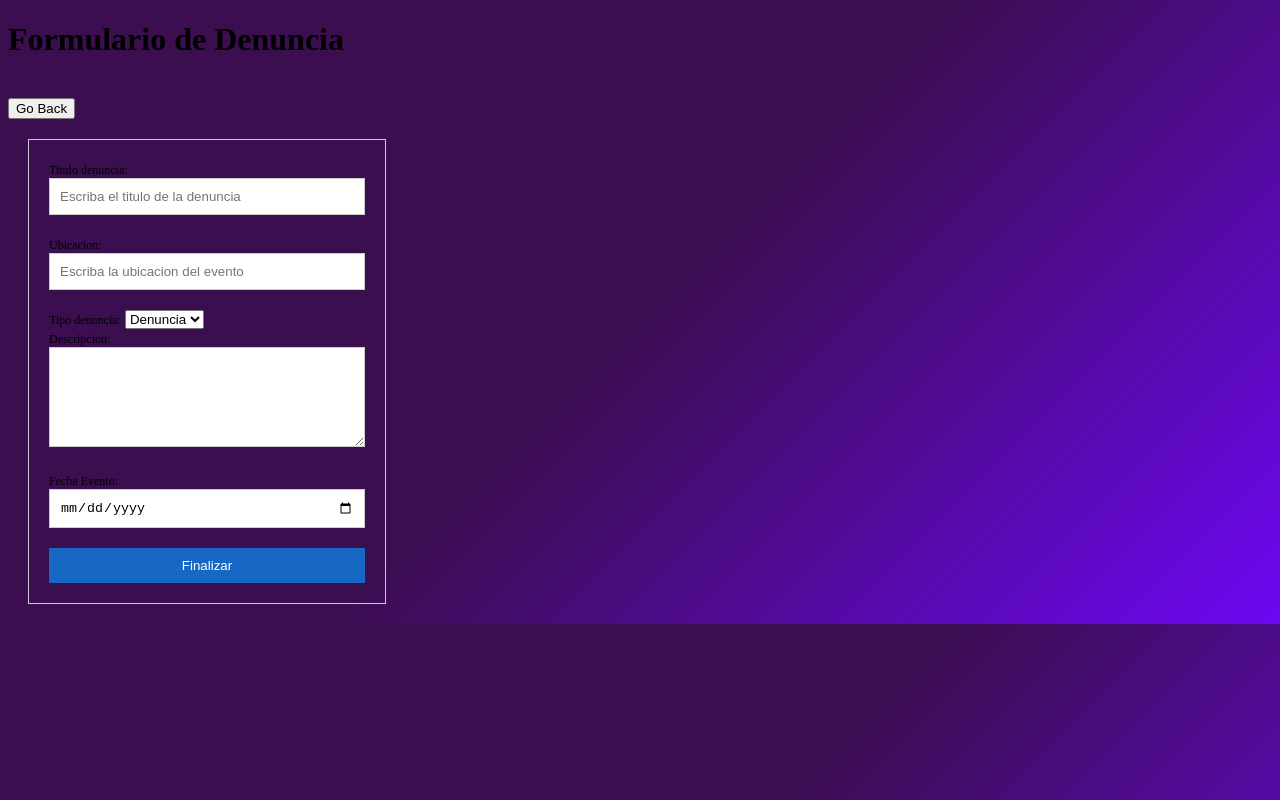
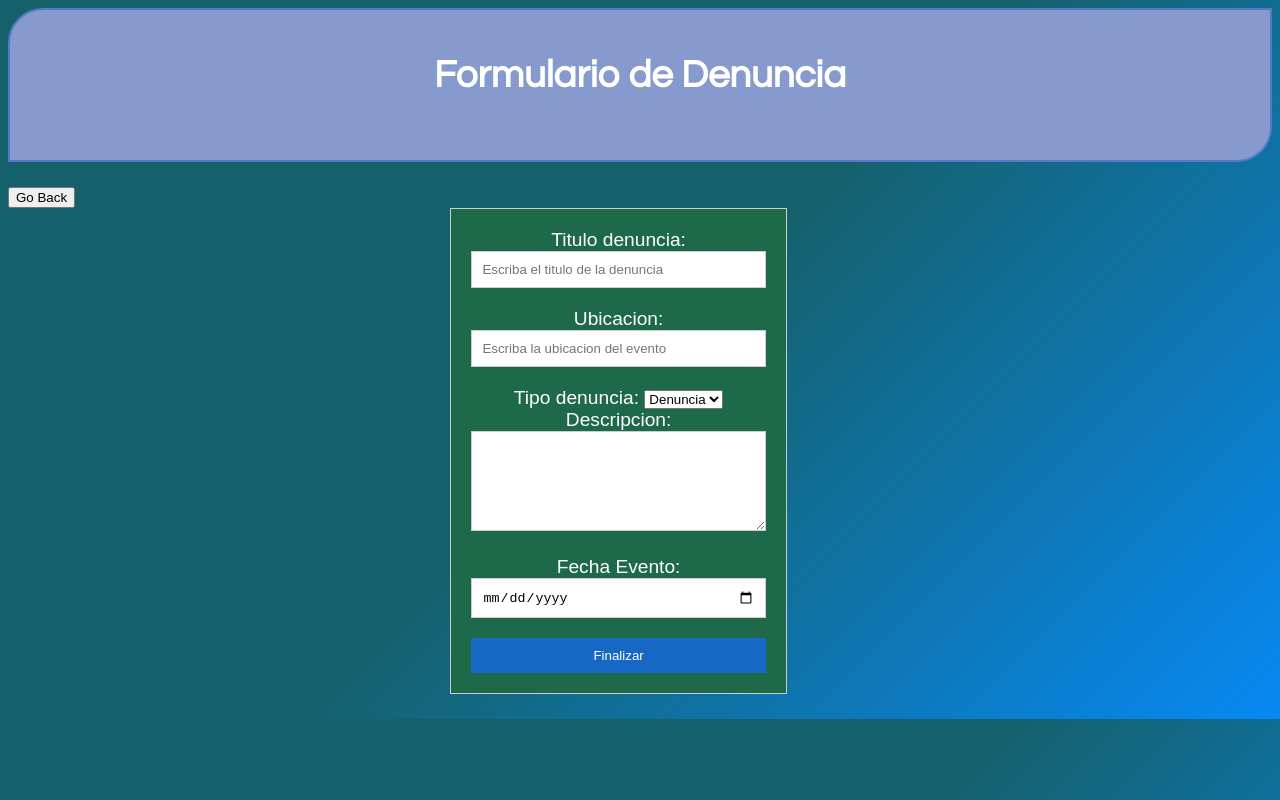
Before and after one commit to JpRod96/tSimuWeb, a website: page public/formulario-denuncia.html in a window 1280 px wide. Drawn offline with Linux system fonts and the light colour scheme.

Commit message:
Retiques a formulario-denuncia

```diff
--- a/public/formulario-denuncia.html
+++ b/public/formulario-denuncia.html
@@ -1,17 +1,18 @@
 <!DOCTYPE html>
 <html>
     <head>
-        <h1>Formulario de Denuncia</h1><br>
         <link rel="stylesheet" type="text/css" href="styles/estilos.css">
      </head>
      <body>
+        <div class="contenedor1">
+            <h1>Formulario de Denuncia</h1><br>
+        </div>
             <button onclick="goBack()"> Go Back</button>
-
             <script>
-            function goBack() {
-            window.history.back();}
-</script>
-         <form>
+                function goBack() {
+                window.history.back();}
+            </script>
+         <form class="contenedor2 div-form">
              <label for="titulo">Titulo denuncia:</label>
              <input type="text" id="titulo"  placeholder="Escriba el titulo de la denuncia"><br>
              <label for="ubicacion">Ubicacion:</label>
--- a/public/styles/estilos.css
+++ b/public/styles/estilos.css
@@ -1,5 +1,5 @@
 body{
-    background-image: linear-gradient( 135deg, rgb(59, 14, 80) 50%, rgb(109, 7, 243) 100%);
+    background-image: linear-gradient( 135deg, rgb(21, 97, 107) 50%, rgb(7, 137, 243) 100%);
 }
 .contenedor1  {
     font-family: Century Gothic,CenturyGothic,AppleGothic,sans-serif;
@@ -31,10 +31,18 @@ body{
     text-align: center;
 }
 
+.div-form{
+    left: 35%;
+}
+
+.div-form label{
+    font-size: 1em;
+}
+
 .contenedor-denuncias{
     width: 45vw;
     padding: 2vw 0 4vw 0;
-    background-image: linear-gradient( 135deg, rgb(7, 99, 99) 50%, rgb(116, 151, 228) 100%);
+    background-image: linear-gradient( 135deg, rgb(134, 154, 206) 50%, rgb(116, 151, 228) 100%);
     border-radius: 20%;
     position: relative;
     left: 25%;
```
